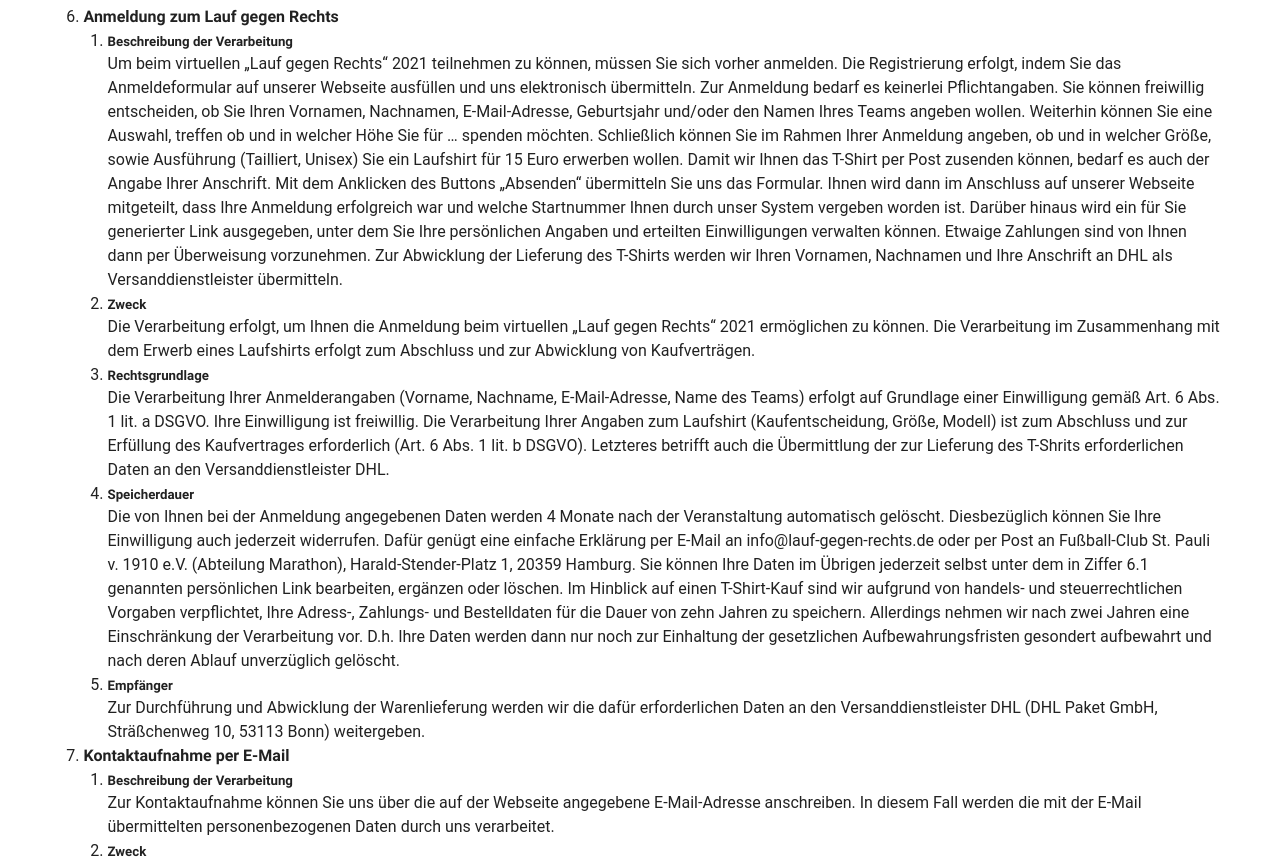
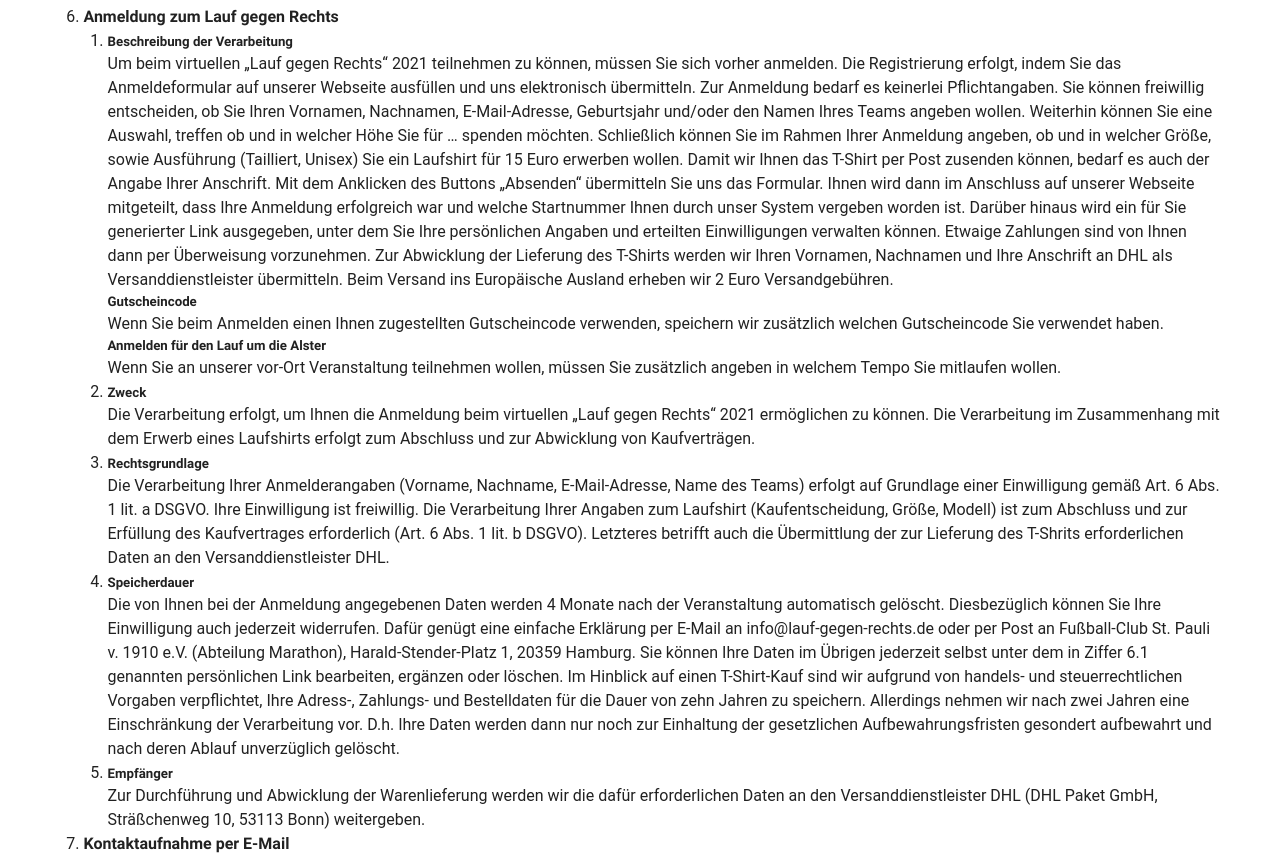
Before and after one commit to pace-running/pace2, a Vue app in the folder view/: page /#/datenschutz in a window 1280 px wide. Shown: the part 1583-2442 px from the top of the page. Built offline with nearby package versions, Linux system fonts and the light colour scheme; a web font is replaced by a local one.

Commit message:
Datenschutz 2022

```diff
--- a/view/src/pages/datenschutz.vue
+++ b/view/src/pages/datenschutz.vue
@@ -117,6 +117,13 @@
                 Einwilligungen verwalten können. Etwaige Zahlungen sind von Ihnen dann per Überweisung vorzunehmen. Zur
                 Abwicklung der Lieferung des T-Shirts werden wir Ihren Vornamen, Nachnamen und Ihre Anschrift an DHL als
                 Versanddienstleister übermitteln.
+                Beim Versand ins Europäische Ausland erheben wir 2 Euro Versandgebühren.
+                <h5>Gutscheincode</h5>
+                Wenn Sie beim Anmelden einen Ihnen zugestellten Gutscheincode verwenden, speichern wir zusätzlich welchen Gutscheincode Sie
+                verwendet haben.
+                <h5>Anmelden für den Lauf um die Alster</h5>
+                Wenn Sie an unserer vor-Ort Veranstaltung teilnehmen wollen, müssen Sie zusätzlich angeben in welchem Tempo
+                Sie mitlaufen wollen.
               </li>
               <li>
                 <h5>Zweck</h5>
```
